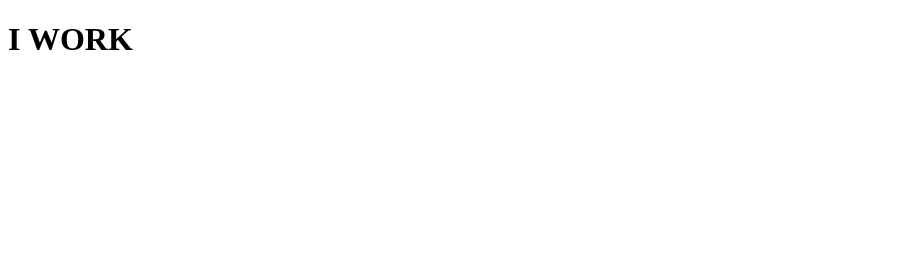
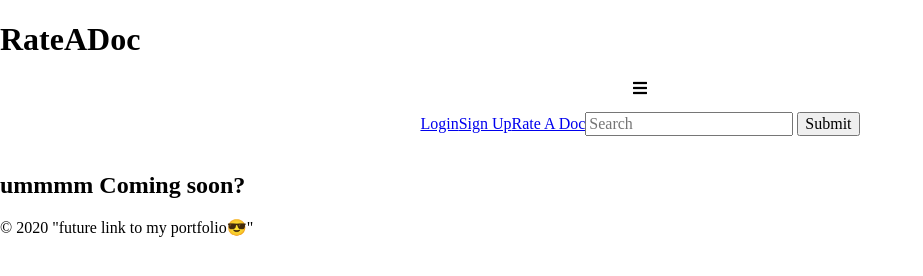
Before and after one commit to DyeshiaSmith/rateDoc, a plain HTML site: page index.html in a window 1280 px wide. Shown: the whole page, without its empty margins (0-923 px from the left). Drawn offline with nearby package versions, Linux system fonts and the light colour scheme.

Commit message:
create header footer and nav bar

```diff
--- a/index.html
+++ b/index.html
@@ -3,9 +3,32 @@
 <head>
   <meta charset="UTF-8">
   <meta name="viewport" content="width=device-width, initial-scale=1.0">
-  <title>Document</title>
+  <title>RateADoc</title>
+  <link rel="stylesheet" href="./style.css">
+  <link href="https://cdnjs.cloudflare.com/ajax/libs/font-awesome/5.12.1/css/all.min.css" rel="stylesheet">
+  <link rel="stylesheet" href="https://cdnjs.cloudflare.com/ajax/libs/normalize/8.0.1/normalize.min.css">
+  <link href="https://fonts.googleapis.com/css2?family=Actor&display=swap" rel="stylesheet">
 </head>
 <body>
-  <h1>I WORK</h1>
+  <header>
+    <h1>RateADoc</h1>
+  </header>
+  <nav>
+    <i class="fas fa-bars"></i>
+    <ul class="hidden--mobile nav-links">
+      <li><a href="login.html">Login</a></li>
+      <li><a href= "signUp.html">Sign Up</a></li>
+      <li><a href="rateADoc.html">Rate A Doc</a></li>
+      <li><input type="search" placeholder="Search"> <input type="submit"></li>
+    </ul>
+    </nav>
+
+    <section id="jumbotron">
+      <h2>ummmm Coming soon?</h2>
+    </section>
+  <footer>
+    &copy; 2020 "future link to my portfolio😎"
+  </footer>
+  <script src=index.js></script>
 </body>
 </html>
--- a/style.css
+++ b/style.css
@@ -0,0 +1,17 @@
+body {
+  /* font-family: 'Actor', sans-serif; */
+}
+nav {
+  display: flex;
+  align-items: center;
+  flex-direction: column;
+}
+
+nav > ul {
+  display: flex;
+  align-items: center;
+
+  flex-direction: row;
+  padding: 0 0;
+  list-style-type: none;
+}
```
